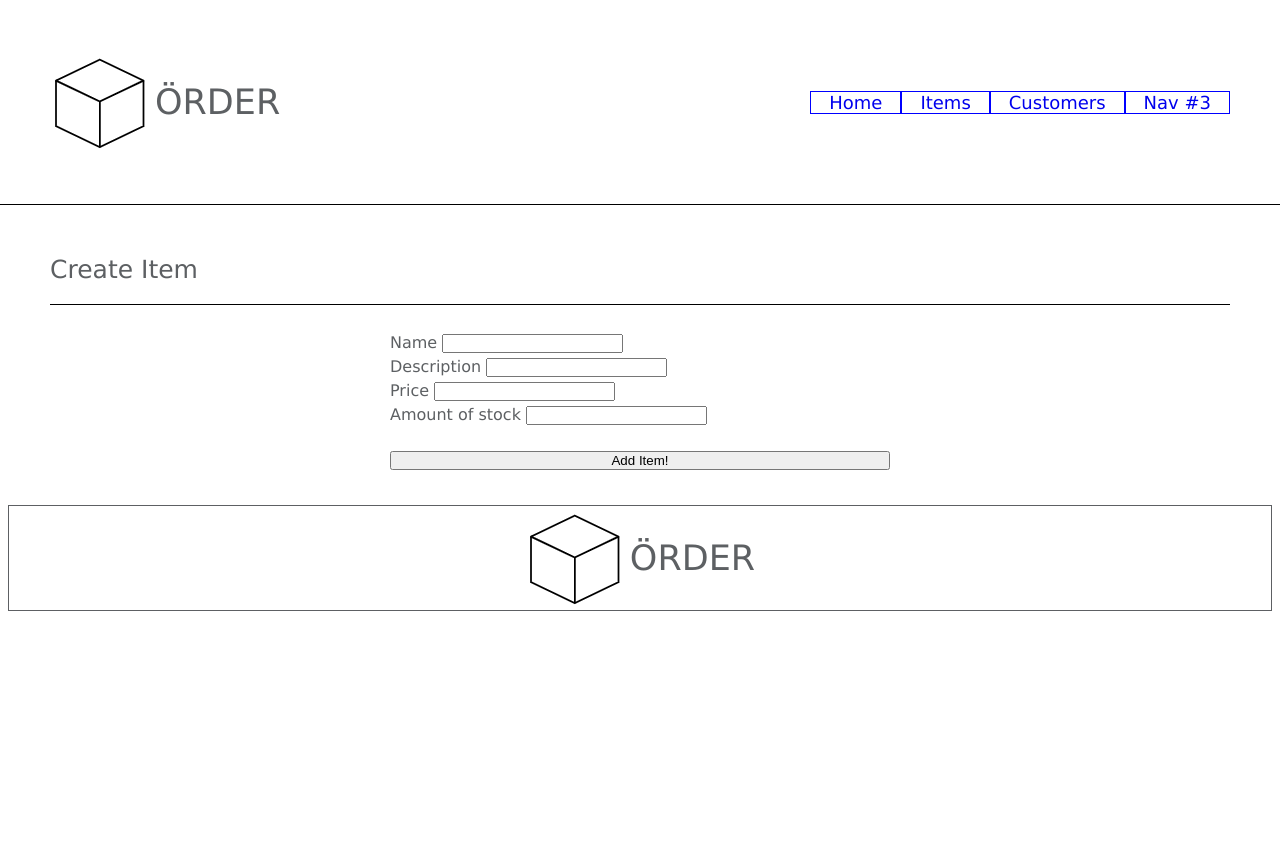
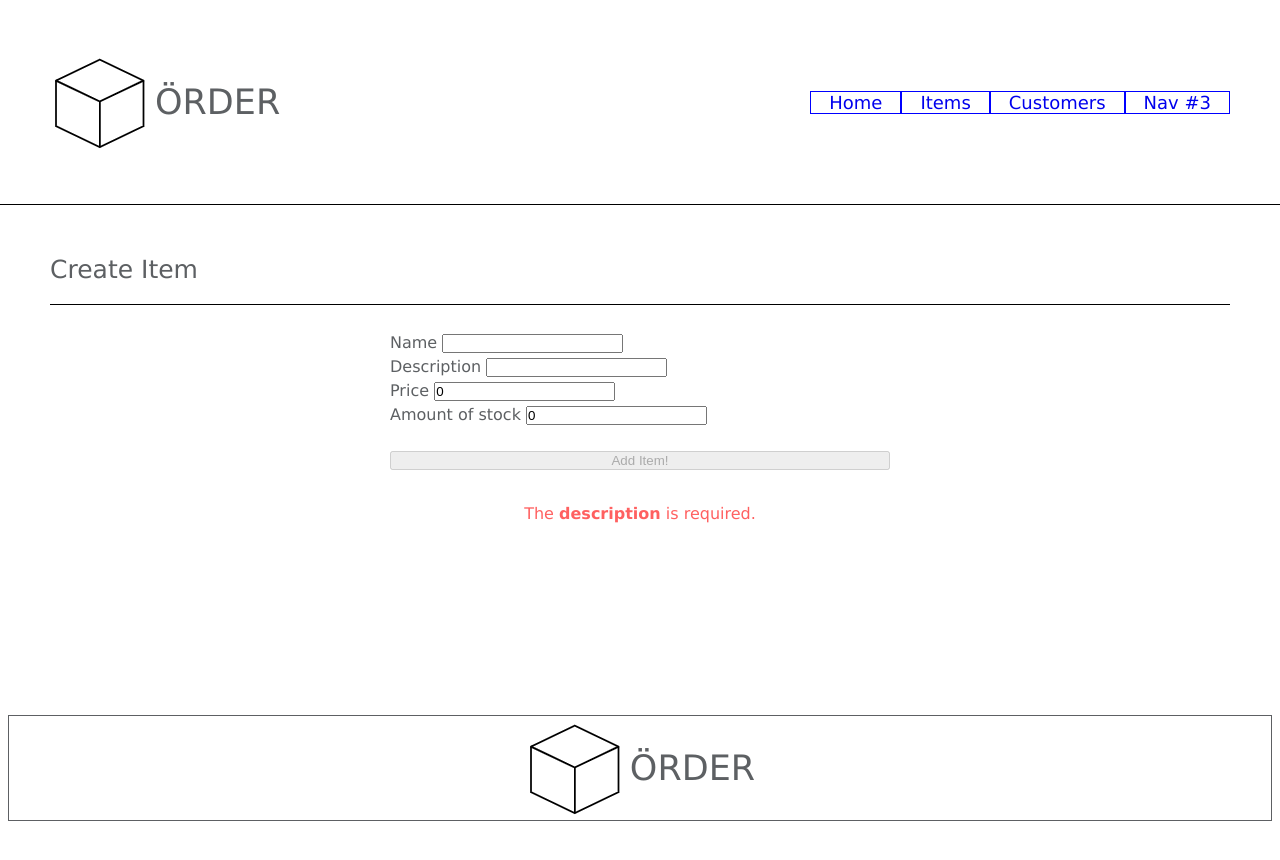
Before and after one commit to TomDesch/order-front, an Angular app: page /items/add-item in a window 1280 px wide. Shown: the top 860 px of the page. Built offline with nearby package versions, Linux system fonts and the light colour scheme.

Commit message:
feat(items): Added field validation The form is interactive with error messages being displayed for incorrect use of fields. The submit button will only work when the form is valid.

```diff
--- a/src/app/add-item-form/add-item-form.component.css
+++ b/src/app/add-item-form/add-item-form.component.css
@@ -0,0 +1,9 @@
+
+input.ng-dirty.ng-invalid {
+  border-color: #ff6060;
+  box-shadow: 0 0 0 0.25rem rgba(221, 0, 83, 0.25);
+}
+
+.invalid-message {
+  color: #ff6060;
+}
--- a/src/app/add-item-form/add-item-form.component.html
+++ b/src/app/add-item-form/add-item-form.component.html
@@ -25,8 +25,54 @@
         </div>
 
         <br>
-        <button class="button" type="submit">Add Item!</button>
+        <button class="button" type="submit" [disabled]="!addItemForm.valid">Add Item!</button>
 
+        <div class="error-messaging">
+          <div *ngIf="name.errors?.['minlength'] && !name.pristine">
+            <p class="invalid-message">The item's <strong>name</strong> must be at least 1 character long.</p>
+          </div>
+        </div>
+        <div class="error-messaging">
+          <div *ngIf="name.errors?.['required'] && !name.pristine">
+            <p class="invalid-message">The item's <strong>name</strong> is required.</p>
+          </div>
+        </div>
+
+        <div class="error-messaging">
+          <div *ngIf="description.errors?.['required']">
+            <p class="invalid-message">The <strong>description</strong> is required.</p>
+          </div>
+        </div>
+
+        <div class="error-messaging">
+          <div *ngIf="description.errors?.['maxlength'] && !description.pristine">
+            <p class="invalid-message">The <strong>description</strong> needs to be less than 255 characters.</p>
+          </div>
+        </div>
+
+        <div class="error-messaging">
+          <div *ngIf="price.errors?.['min'] && !price.pristine">
+            <p class="invalid-message">The <strong>price</strong> needs to be a positive number.</p>
+          </div>
+        </div>
+
+        <div class="error-messaging">
+          <div *ngIf="price.errors?.['required'] && !price.pristine">
+            <p class="invalid-message">The <strong>price</strong> is required.</p>
+          </div>
+        </div>
+
+        <div class="error-messaging">
+          <div *ngIf="amountOfStock.errors?.['min'] && !amountOfStock.pristine">
+            <p class="invalid-message">The <strong>amount of stock</strong> needs to be a positive number.</p>
+          </div>
+        </div>
+
+        <div class="error-messaging">
+          <div *ngIf="amountOfStock.errors?.['required'] && !amountOfStock.pristine">
+            <p class="invalid-message">The <strong>amount of stock</strong> is required.</p>
+          </div>
+        </div>
       </form>
 
     </div>
@@ -38,4 +84,11 @@
   <br>
   <br>
   <br>
+  <br>
+  <br> <br>
+  <br> <br>
+  <br> <br>
+  <br> <br> <br>
+
+
 </main>
--- a/src/app/add-item-form/add-item-form.component.ts
+++ b/src/app/add-item-form/add-item-form.component.ts
@@ -1,7 +1,8 @@
 import {Component, OnInit} from '@angular/core';
-import {FormBuilder, Validators} from "@angular/forms";
+import {FormBuilder, FormControl, Validators} from "@angular/forms";
 import {ItemService} from "../service/item.service";
 import {Item} from "../model/Item";
+import {Router} from "@angular/router";
 
 @Component({
   selector: 'app-add-item-form',
@@ -10,27 +11,58 @@ import {Item} from "../model/Item";
 })
 
 export class AddItemFormComponent implements OnInit {
+
+
   addItemForm = this.formBuilder.group({
-    name: ['', [Validators.required, Validators.minLength(3)]],
-    description: ['', [Validators.required, Validators.minLength(3)]],
-    price: ['', [Validators.required]],
-    amountOfStock: ['', [Validators.required]],
+    name: ['', [Validators.required, Validators.minLength(1)]],
+    description: ['', [Validators.required, Validators.maxLength(255)]],
+    price: [0, [Validators.required, Validators.min(1)]],
+    amountOfStock: [0, [Validators.required, Validators.min(1)]],
   });
 
   constructor(
     private formBuilder: FormBuilder,
-    private itemService: ItemService) {
+    private itemService: ItemService,
+    private router: Router) {
   }
 
   ngOnInit(): void {
   }
 
   onSubmit(): void {
-    let item: Item = this.addItemForm.value as Item;
-    this.itemService.addItem(item).subscribe();
+    const item: Item = this.addItemForm.value as Item;
+    this.addItemForm.disable();
 
-    // this.itemService.addItem(this.addItemForm.getRawValue()).subscribe();
-
+    this.itemService.addItem(item)
+      .subscribe(
+        {
+          next: () => {
+            console.log(`Created ${item.name}`);
+            //todo need then?
+            this.router.navigate(['items']);
+          },
+          error: (error) => {
+            console.log(`Error creating item` + error);
+            this.addItemForm.enable();
+          }
+        }
+    );
     this.addItemForm.reset();
   }
+
+  get name(): FormControl {
+    return this.addItemForm.get('name') as FormControl;
+  }
+
+  get description(): FormControl {
+    return this.addItemForm.get('description') as FormControl;
+  }
+
+  get price(): FormControl {
+    return this.addItemForm.get('price') as FormControl;
+  }
+
+  get amountOfStock(): FormControl {
+    return this.addItemForm.get('amountOfStock') as FormControl;
+  }
 }
--- a/src/app/service/item.service.ts
+++ b/src/app/service/item.service.ts
@@ -29,7 +29,6 @@ export class ItemService {
   }
 
   addItem(item: Item): Observable<Item> {
-    console.log(item.stockUrgency)
     return this.http.post<Item>(this.url, item, this.httpOptions);
   }
 }
--- a/src/styles.css
+++ b/src/styles.css
@@ -41,7 +41,7 @@ a:visited {
 
 nav {
   display: flex;
-  justify-content: end;
+  justify-content: flex-end;
 }
 
 nav > a {
@@ -243,3 +243,11 @@ form {
   position: center;
   /*top: -60px*/
 }
+
+.error-messaging {
+  display: flex;
+  justify-content: center;
+  position: relative;
+  margin-top: 10px;
+  margin-bottom: 1px;
+}
```
